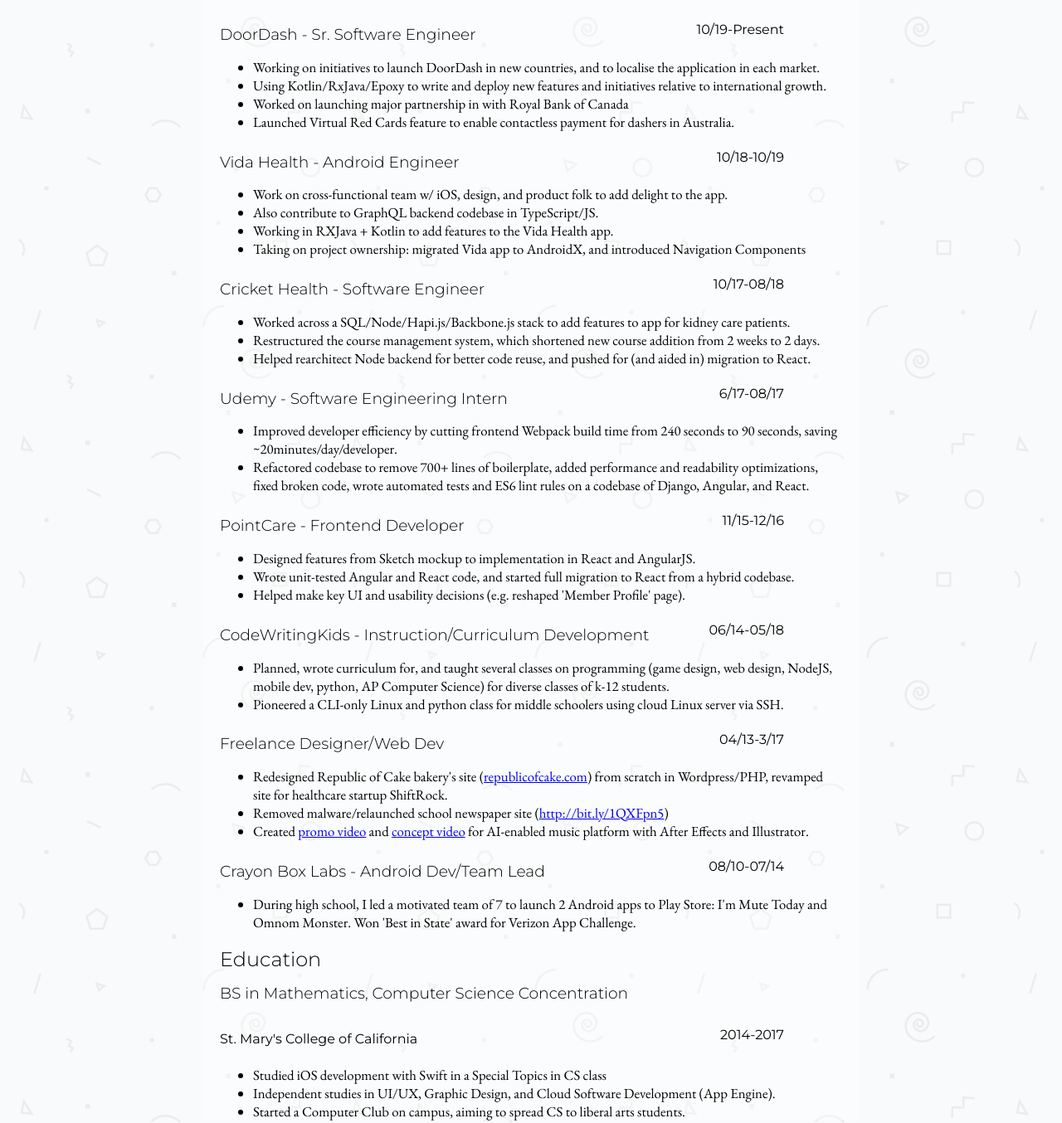
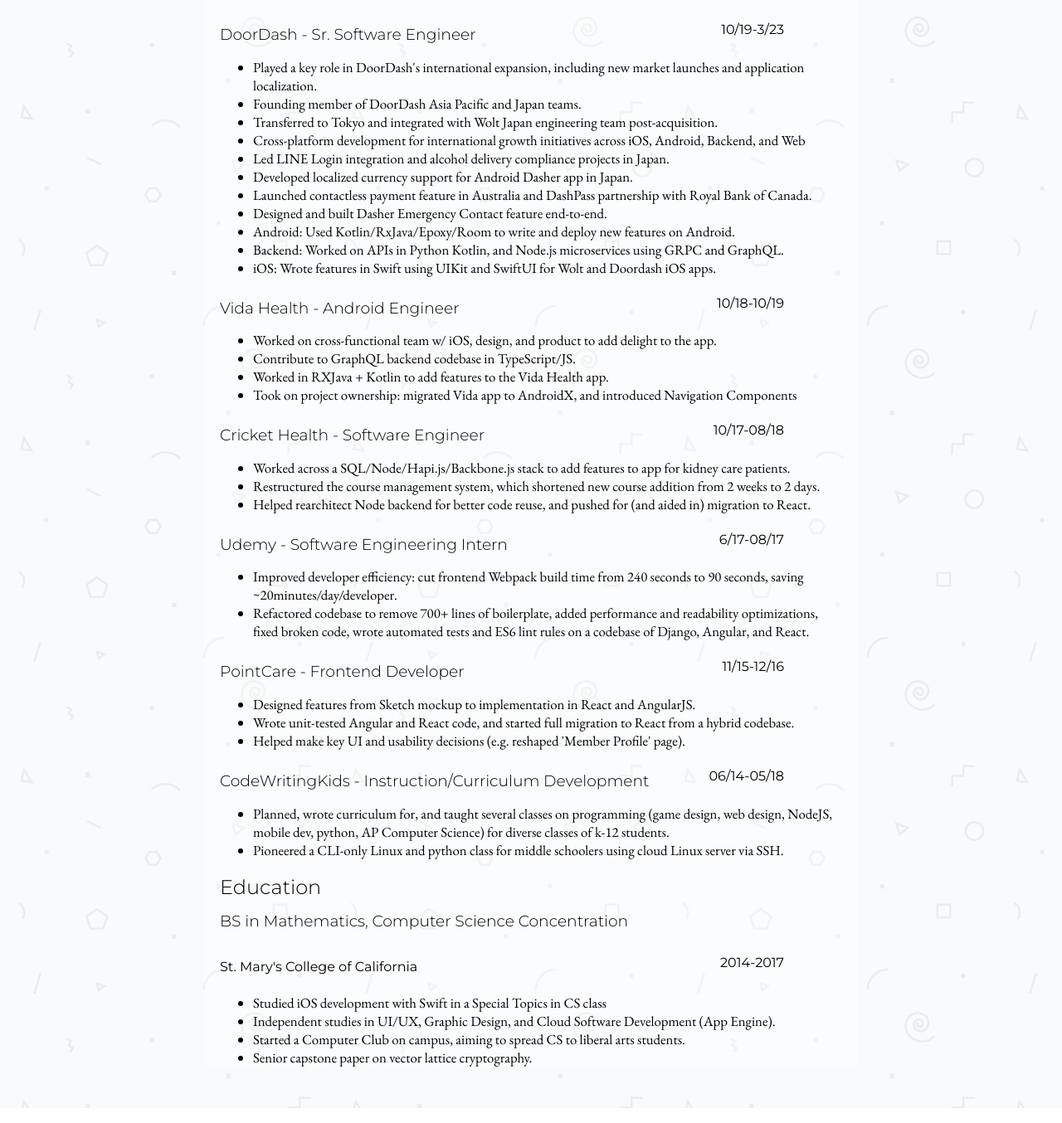
Before and after one commit to ZeroVa/resume, a plain HTML site: page index.html in a window 1280 px wide. Shown: the part 231-1585 px from the top of the page at 83% size. Drawn offline with nearby package versions, Linux system fonts and the light colour scheme.

Commit message:
Updated!

```diff
--- a/index.html
+++ b/index.html
@@ -27,18 +27,25 @@
                 <p>Helped launch DoorDash in Japan. Cut build times in half @Udemy. Taught programming to 200+ students. Programming since age 12. I excel in written and verbal communication with 3 years of teaching programming.</p>
             </section>
 
-            <section class="experience pagebreak">
+            <section class="experience">
                 <h2>Experience</h2>
                 <div class="job">
                     <div class="info">
                         <h3>DoorDash - Sr. Software Engineer</h3>
-                        <h4 class="dates">10/19-Present</h4>
+                        <h4 class="dates">10/19-3/23</h4>
                     </div>
                     <ul>
-                        <li>Working on initiatives to launch DoorDash in new countries, and to localise the application in each market.</li>
-                        <li>Using Kotlin/RxJava/Epoxy to write and deploy new features and initiatives relative to international growth.</li>
-                        <li>Worked on launching major partnership in with Royal Bank of Canada</li>
-                        <li>Launched Virtual Red Cards feature to enable contactless payment for dashers in Australia.</li>
+                        <li>Played a key role in DoorDash's international expansion, including new market launches and application localization.</li>
+                        <li>Founding member of DoorDash Asia Pacific and Japan teams.</li>
+                        <li>Transferred to Tokyo and integrated with Wolt Japan engineering team post-acquisition.</li>
+                        <li>Cross-platform development for international growth initiatives across iOS, Android, Backend, and Web</li>
+                        <li>Led LINE Login integration and alcohol delivery compliance projects in Japan.</li>
+                        <li>Developed localized currency support for Android Dasher app in Japan.</li>
+                        <li>Launched contactless payment feature in Australia and DashPass partnership with Royal Bank of Canada.</li>
+                        <li>Designed and built Dasher Emergency Contact feature end-to-end. </li>
+                        <li>Android: Used Kotlin/RxJava/Epoxy/Room to write and deploy new features on Android.</li>
+                        <li>Backend: Worked on APIs in Python Kotlin, and Node.js microservices using GRPC and GraphQL.</li>
+                        <li>iOS: Wrote features in Swift using UIKit and SwiftUI for Wolt and Doordash iOS apps.</li>
                     </ul>
                 </div>
                 <div class="job">
@@ -47,10 +54,10 @@
                         <h4 class="dates">10/18-10/19</h4>
                     </div>
                     <ul>
-                        <li>Work on cross-functional team w/ iOS, design, and product folk to add delight to the app.</li>
-                        <li>Also contribute to GraphQL backend codebase in TypeScript/JS.</li>
-                        <li>Working in RXJava + Kotlin to add features to the Vida Health app.</li>
-                        <li>Taking on project ownership: migrated Vida app to AndroidX, and introduced Navigation Components</li>
+                        <li>Worked on cross-functional team w/ iOS, design, and product to add delight to the app.</li>
+                        <li>Contribute to GraphQL backend codebase in TypeScript/JS.</li>
+                        <li>Worked in RXJava + Kotlin to add features to the Vida Health app.</li>
+                        <li>Took on project ownership: migrated Vida app to AndroidX, and introduced Navigation Components</li>
                     </ul>
                 </div>
                 <div class="job">
@@ -61,7 +68,7 @@
                     <ul>
                         <li>Worked across a SQL/Node/Hapi.js/Backbone.js stack to add features to app for kidney care patients.</li>
                         <li>Restructured the course management system, which shortened new course addition from 2 weeks to 2 days.</li>
-                        <li>Helped rearchitect Node backend for better code reuse, and pushed for (and aided in) migration to React.</li>
+                        <li>Helped rearchitect Node backend for better code reuse, and pushed for (and aided in) migration to React.</li
                     </ul>
                 </div>
 
@@ -71,7 +78,7 @@
                         <h4 class="dates">6/17-08/17</h4>
                     </div>
                     <ul>
-                        <li>Improved developer efficiency by cutting frontend Webpack build time from 240 seconds to 90 seconds, saving ~20minutes/day/developer.</li>
+                        <li>Improved developer efficiency: cut frontend Webpack build time from 240 seconds to 90 seconds, saving ~20minutes/day/developer.</li>
                         <li>Refactored codebase to remove 700+ lines of boilerplate, added performance and readability optimizations, fixed broken code, wrote automated tests and ES6 lint rules on a codebase of Django, Angular, and React.</li>
                     </ul>
                 </div>
@@ -102,34 +109,6 @@
                         </li>
                     </ul>
                 </div>
-
-                <div class="job">
-                    <div class="info">
-                        <h3>Freelance Designer/Web Dev</h3>
-                        <h4 class="dates">04/13-3/17</h4>
-                    </div>
-                    <ul>
-                        <li>Redesigned Republic of Cake bakery's site (<a href="http://republicofcake.com">republicofcake.com</a>) from scratch in Wordpress/PHP, revamped site for healthcare startup ShiftRock.</li>
-                        <li>Removed malware/relaunched school newspaper site (<a href="http://bit.ly/1QXFpn5">http://bit.ly/1QXFpn5</a>)</li>
-                        <li>Created
-                            <a href="https://youtu.be/5PqW8O3a3pI">promo video</a>
-                            and
-                            <a href="https://youtu.be/QQv7iGgER7c">concept video</a>
-                            for AI-enabled music platform with After Effects and Illustrator.
-                        </li>
-                    </ul>
-                </div>
-
-                <div class="job">
-                    <div class="info">
-                        <h3>Crayon Box Labs - Android Dev/Team Lead</h3>
-                        <h4 class="dates">08/10-07/14</h4>
-                    </div>
-                    <ul>
-                        <li>During high school, I led a motivated team of 7 to launch 2 Android apps to Play Store: I'm Mute Today and Omnom Monster. Won 'Best in State' award for Verizon App Challenge.</li>
-                    </ul>
-                </div>
-
             </section>
 
             <section class="education">
@@ -146,6 +125,7 @@
                         <li>Studied iOS development with Swift in a Special Topics in CS class</li>
                         <li>Independent studies in UI/UX, Graphic Design, and Cloud Software Development (App Engine).</li>
                         <li>Started a Computer Club on campus, aiming to spread CS to liberal arts students.</li>
+                        <li>Senior capstone paper on vector lattice cryptography.</li>
                     </ul>
                 </div>
             </section>
--- a/sass/index.scss
+++ b/sass/index.scss
@@ -67,7 +67,7 @@ h3 {
   li {
     @media print {
       margin: 4px;
-      line-height: 1.1em;
+      line-height: 1.05em;
     }
   }
 
@@ -145,7 +145,7 @@ h3 {
         display: inline-block;
         @media print {
           margin: 0;
-          line-height: 1.6em;
+          line-height: 1.2em;
         }
         @media screen {
           margin-bottom: 0.5em;
```
Also changed, not shown: sass/index.css.
